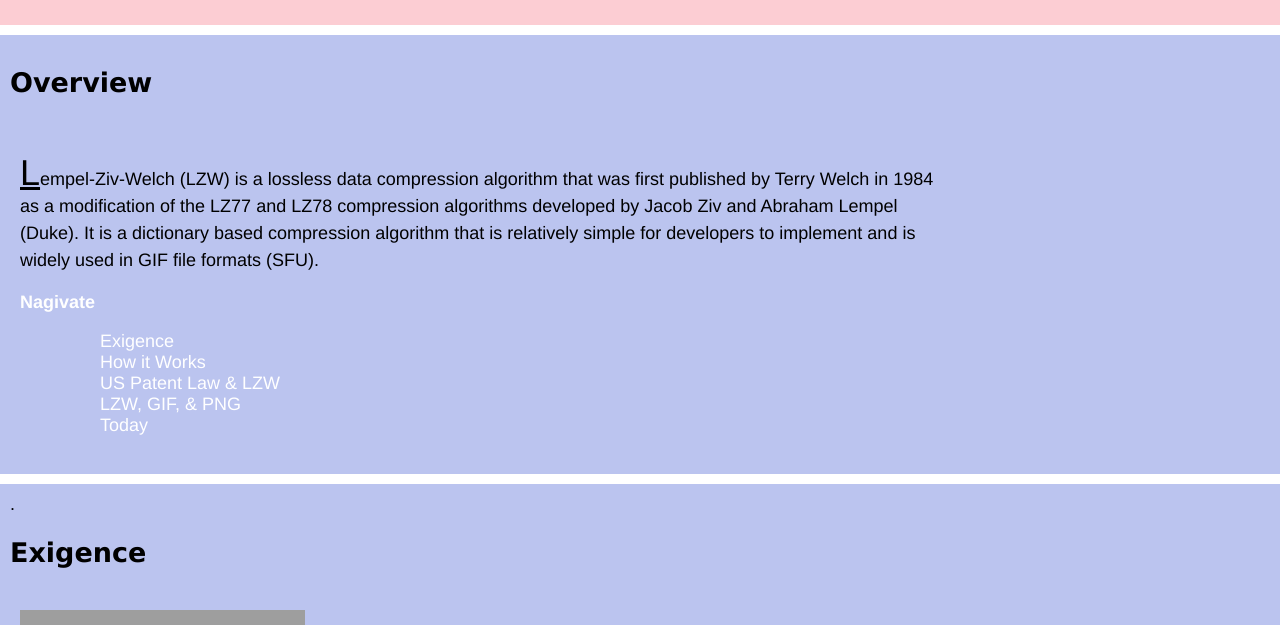
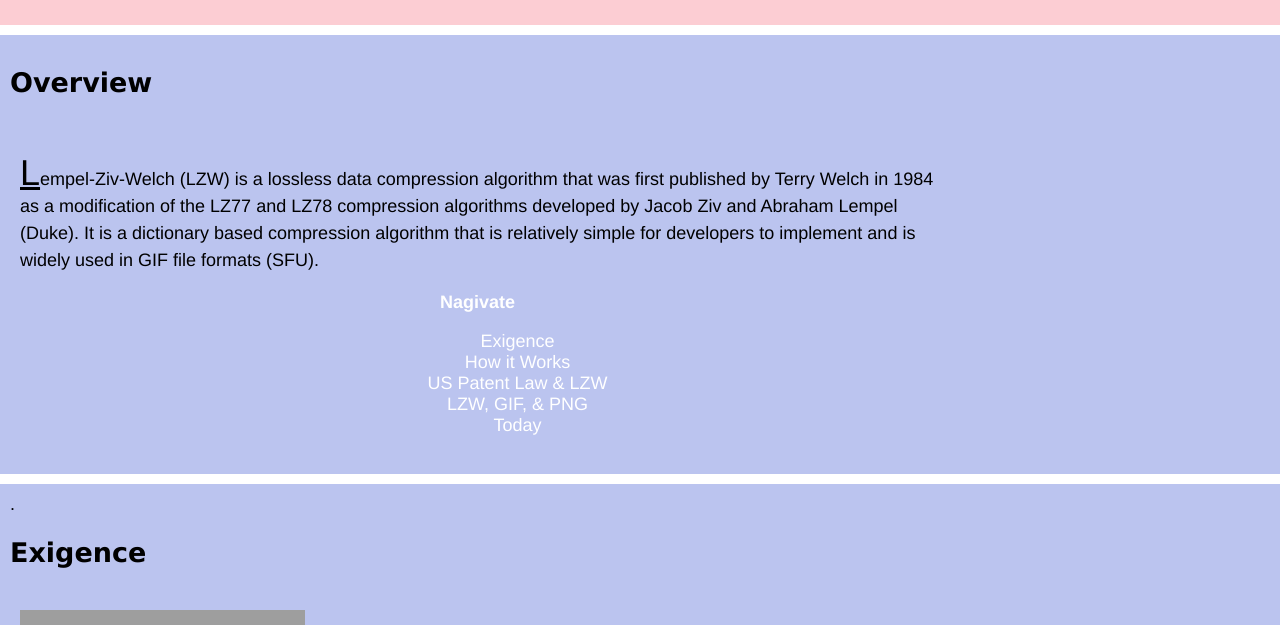
Before and after one commit to alexandradepalma/historicizing, a plain HTML site: page index.html in a window 1280 px wide. Shown: the part 109-734 px from the top of the page. Drawn offline with Linux system fonts and the light colour scheme; grey boxes are pictures that could not be loaded.

Commit message:
Update index.html

```diff
--- a/index.html
+++ b/index.html
@@ -154,7 +154,7 @@ a:active {
 
         </p>
                   <p>
-          <center></center> <b><font color ="white"> Nagivate</font></b>
+          <center><b><font color ="white"> Nagivate</font></b>
         <ul>
         <ul>
           <li><a href="#EXIGENCE">Exigence</a></li>
```
